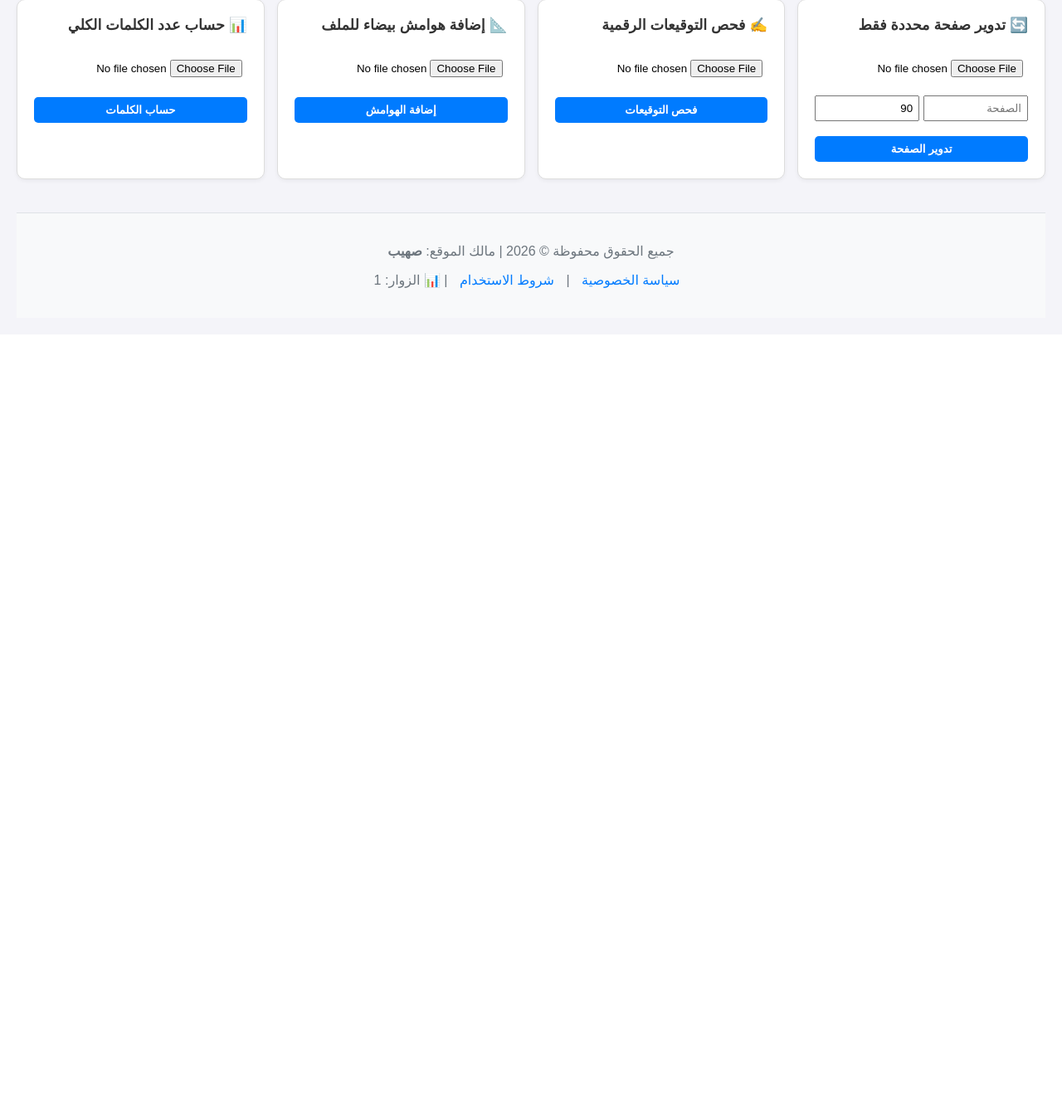
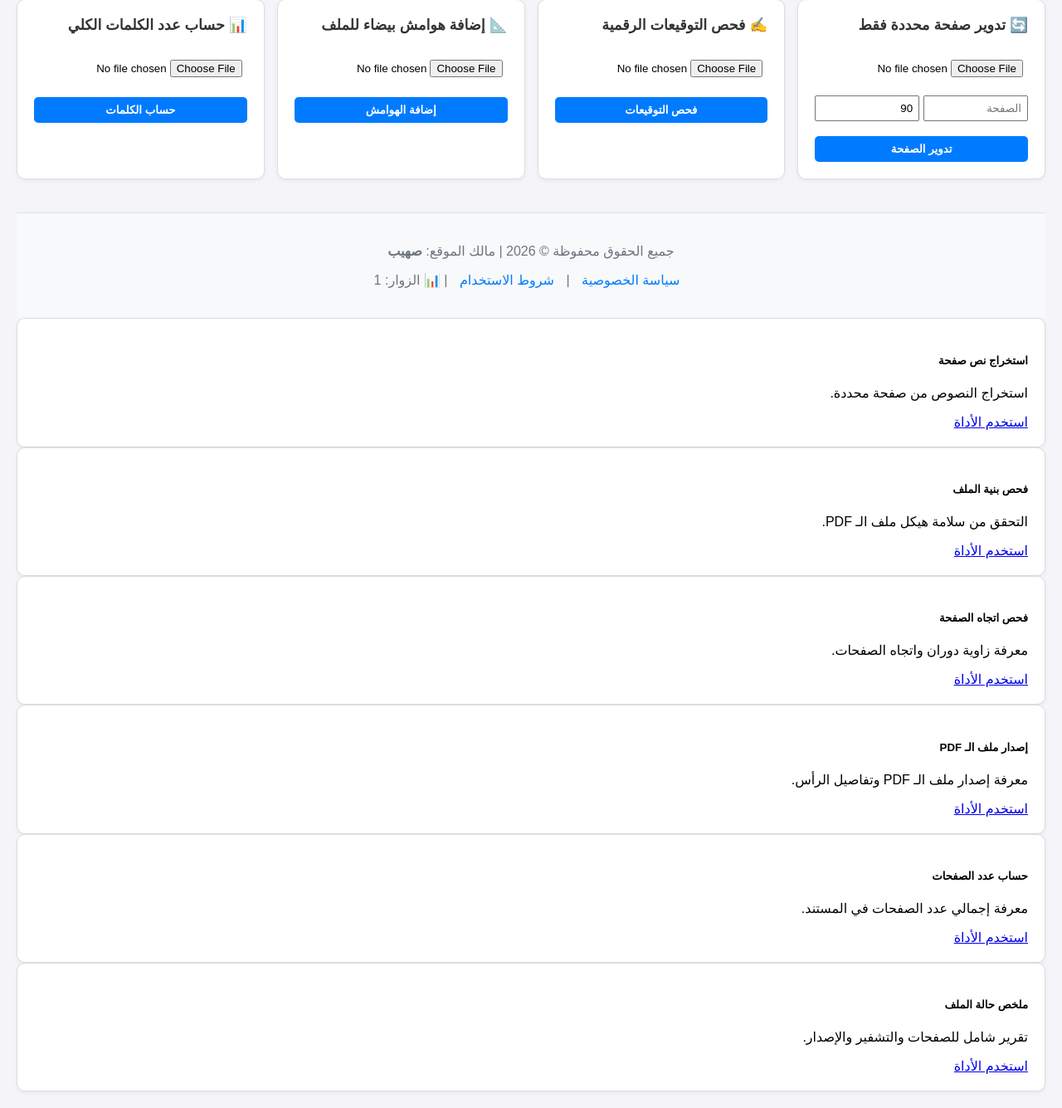
Before and after one commit to bshybnbylmhmd-source/pdf-pro-plus, a Flask app: template templates/index.html in a window 1280 px wide. Shown: the part 2319-3654 px from the top of the page at 83% size. Before the commit the page ends 2666 px from the top, so only its background shows below. Run offline with Flask 3, Linux system fonts and the light colour scheme; the template is opened without the code that fills it: most values are stand-ins (such as "Sample title", 1, 10 or a date in 2020).

Commit message:
Add all remaining tool cards to frontend

```diff
--- a/templates/index.html
+++ b/templates/index.html
@@ -523,6 +523,65 @@
         document.body.classList.add("dark-mode");
     }
 </script>
+
+<!-- بطاقات الأدوات الشاملة -->
+<div class="row">
+    <div class="col-md-4 mb-4">
+        <div class="card h-100 shadow-sm">
+            <div class="card-body text-center">
+                <h5 class="card-title">استخراج نص صفحة</h5>
+                <p class="card-text">استخراج النصوص من صفحة محددة.</p>
+                <a href="/extract-page-text-page" class="btn btn-primary">استخدم الأداة</a>
+            </div>
+        </div>
+    </div>
+    <div class="col-md-4 mb-4">
+        <div class="card h-100 shadow-sm">
+            <div class="card-body text-center">
+                <h5 class="card-title">فحص بنية الملف</h5>
+                <p class="card-text">التحقق من سلامة هيكل ملف الـ PDF.</p>
+                <a href="/verify-structure-page" class="btn btn-primary">استخدم الأداة</a>
+            </div>
+        </div>
+    </div>
+    <div class="col-md-4 mb-4">
+        <div class="card h-100 shadow-sm">
+            <div class="card-body text-center">
+                <h5 class="card-title">فحص اتجاه الصفحة</h5>
+                <p class="card-text">معرفة زاوية دوران واتجاه الصفحات.</p>
+                <a href="/check-orientation-page" class="btn btn-primary">استخدم الأداة</a>
+            </div>
+        </div>
+    </div>
+    <div class="col-md-4 mb-4">
+        <div class="card h-100 shadow-sm">
+            <div class="card-body text-center">
+                <h5 class="card-title">إصدار ملف الـ PDF</h5>
+                <p class="card-text">معرفة إصدار ملف الـ PDF وتفاصيل الرأس.</p>
+                <a href="/pdf-version-page" class="btn btn-primary">استخدم الأداة</a>
+            </div>
+        </div>
+    </div>
+    <div class="col-md-4 mb-4">
+        <div class="card h-100 shadow-sm">
+            <div class="card-body text-center">
+                <h5 class="card-title">حساب عدد الصفحات</h5>
+                <p class="card-text">معرفة إجمالي عدد الصفحات في المستند.</p>
+                <a href="/page-count-page" class="btn btn-primary">استخدم الأداة</a>
+            </div>
+        </div>
+    </div>
+    <div class="col-md-4 mb-4">
+        <div class="card h-100 shadow-sm">
+            <div class="card-body text-center">
+                <h5 class="card-title">ملخص حالة الملف</h5>
+                <p class="card-text">تقرير شامل للصفحات والتشفير والإصدار.</p>
+                <a href="/pdf-summary-page" class="btn btn-primary">استخدم الأداة</a>
+            </div>
+        </div>
+    </div>
+</div>
+
 </body>
 
 
```
